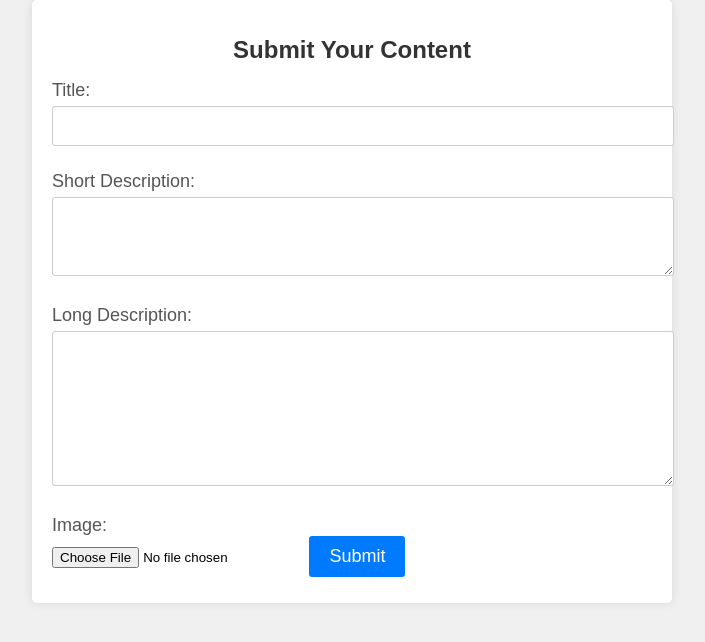
After one commit to BlackCatCo/News-App, a Flask app: template templates/admin/post.html in a window 1280 px wide. The commit adds this page. Shown: the top 642 px of the page, without its empty margins (288-993 px from the left). Run offline with Flask 3, Linux system fonts and the light colour scheme; the template is opened without the code that fills it, so the values that code supplies are empty.

Commit message:
Add files via upload

```diff
--- a/main.py
+++ b/main.py
@@ -7,14 +7,20 @@ app = Flask(__name__)
 def index():
     return render_template('index.html')
 
-
+@app.route('/post')
+def post():
+    key = request.cookies.get('key')
+    if key == None:
+        return redirect('/')
+    else:
+        return render_template('admin/post.html')
 @app.route('/admin')
 def admin():
     key = request.cookies.get('key')
     if key == None:
         return redirect('/admin/login')
     else:
-        return 'Work in progress'
+        return redirect('/post')
 
 @app.route('/admin/login', methods=['POST', 'GET'])
 def admin_login():
@@ -26,7 +32,7 @@ def admin_login():
             res.set_cookie('key', 'Have a cookie!', max_age=63072000)
             return res
         else:
-            return render_template('admin/login.html')
+            return redirect('/post')
 
 if __name__ == '__main__':
     app.run(debug=True)
--- a/templates/admin/login.html
+++ b/templates/admin/login.html
@@ -3,11 +3,6 @@
 
 {% block body %}
 <form class="container mt-3" action="/admin/login" method="POST">
-  <!-- Email input -->
-  <div class="form-outline mb-4">
-    <input type="username" id="username" class="form-control" name="username" />
-    <label class="form-label" for="username">Username</label>
-  </div>
 
   <!-- Password input -->
   <div class="form-outline mb-4">
--- /dev/null
+++ b/templates/admin/post.html
@@ -0,0 +1,100 @@
+<!DOCTYPE html>
+<html lang="en">
+<head>
+    <meta charset="UTF-8">
+    <meta name="viewport" content="width=device-width, initial-scale=1.0">
+    <title>DemoNews - Post</title>
+    <style>
+        body {
+            font-family: Arial, sans-serif;
+            background-color: #f0f0f0;
+            margin: 0;
+            padding: 0;
+        }
+
+        .container {
+            max-width: 600px;
+            margin: 0 auto;
+            padding: 20px;
+            background-color: #fff;
+            box-shadow: 0 0 10px rgba(0, 0, 0, 0.1);
+            border-radius: 5px;
+        }
+
+        h1 {
+            font-size: 24px;
+            color: #333;
+            text-align: center;
+        }
+
+        label {
+            display: block;
+            font-size: 18px;
+            margin-top: 10px;
+            color: #555;
+        }
+
+        input[type="text"],
+        textarea {
+            width: 100%;
+            padding: 10px;
+            margin-top: 5px;
+            margin-bottom: 15px;
+            border: 1px solid #ccc;
+            border-radius: 3px;
+            font-size: 16px;
+        }
+
+        input[type="file"] {
+            margin-top: 5px;
+            margin-bottom: 15px;
+        }
+
+        input[type="submit"] {
+            background-color: #007bff;
+            color: #fff;
+            padding: 10px 20px;
+            border: none;
+            border-radius: 3px;
+            font-size: 18px;
+            cursor: pointer;
+        }
+
+        input[type="submit"]:hover {
+            background-color: #0056b3;
+        }
+
+        /* Responsive styling for smaller screens */
+        @media (max-width: 768px) {
+            .container {
+                padding: 10px;
+            }
+            input[type="text"],
+            textarea,
+            input[type="file"] {
+                font-size: 14px;
+            }
+        }
+    </style>
+</head>
+<body>
+    <div class="container">
+        <h1>Submit Your Content</h1>
+        <form action="#" method="post" enctype="multipart/form-data">
+            <label for="title">Title:</label>
+            <input type="text" id="title" name="title" required>
+
+            <label for="short-description">Short Description:</label>
+            <textarea id="short-description" name="short_description" rows="3" required></textarea>
+
+            <label for="long-description">Long Description:</label>
+            <textarea id="long-description" name="long_description" rows="7" required></textarea>
+
+            <label for="image">Image:</label>
+            <input type="file" id="image" name="image" accept="image/*" required>
+
+            <input type="submit" value="Submit">
+        </form>
+    </div>
+</body>
+</html>
--- a/templates/index.html
+++ b/templates/index.html
@@ -11,7 +11,7 @@
   <div class="card mx-auto" style="width: 18rem; margin-top: 20px;">
       <img src="static/images/virus.jpg" class="card-img-top" alt="...">
     <div class="card-body text-center">
-      <h5 class="card-title">New Virus Spread</h5>
+      <h5 class="card-title">New virus spread</h5>
       <p class="card-text">Some quick example text to build on the card title and make up the bulk of the card's content.</p>
       <a href="#" class="btn btn-primary">Read Detailed Post</a>
     </div>
```
